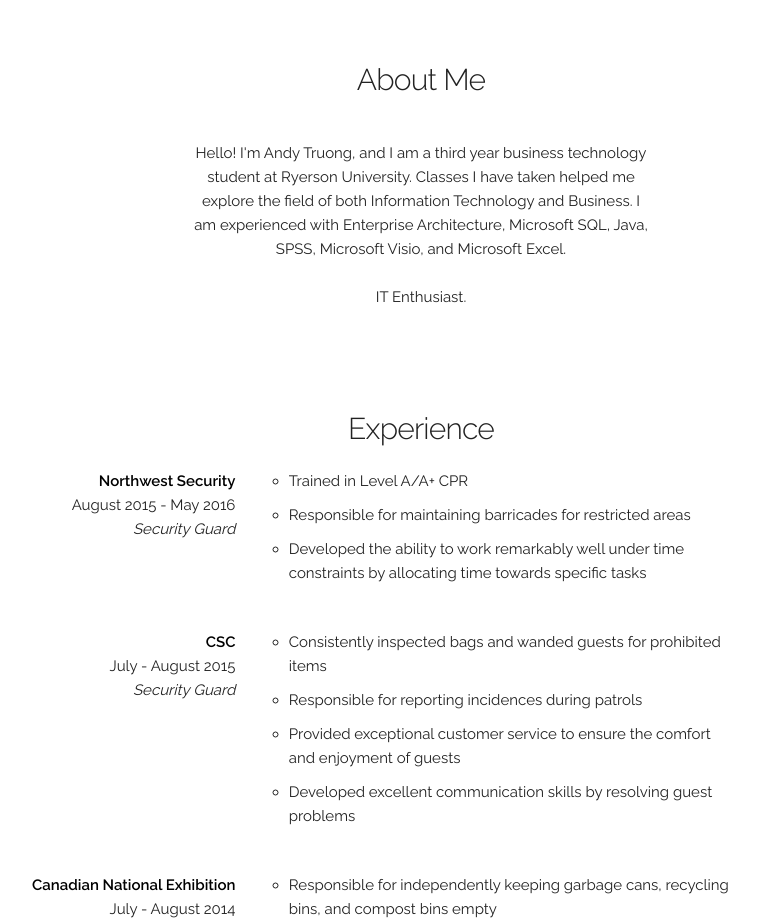
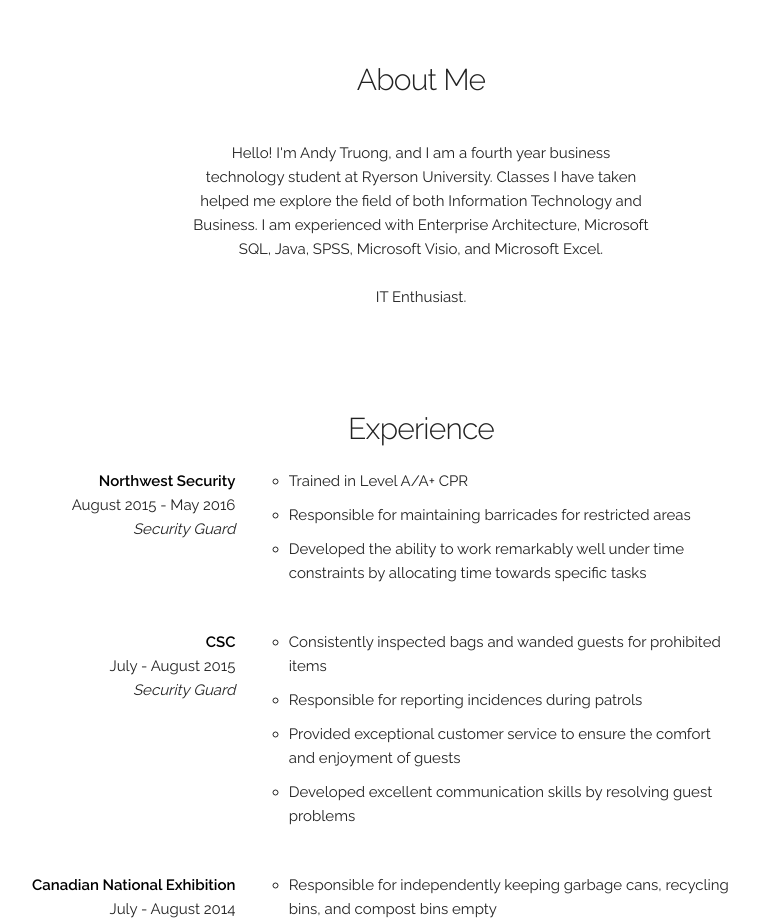
Before and after one commit to ndtrng/lorem, a plain HTML site: page index.html in a window 1280 px wide. Shown: the part 820-1741 px from the top of the page, without its empty margins (219-978 px from the left). Drawn offline with nearby package versions, Linux system fonts and the light colour scheme; some packages are replaced by stand-ins of ours; a script that the page names is missing.

Commit message:
Update index.html

```diff
--- a/index.html
+++ b/index.html
@@ -51,7 +51,7 @@
       <h4> About Me </h4>
       <div class="offset-by-three columns six">
           <p class="centered" >
-          Hello! I'm Andy Truong, and I am a third year business technology student
+          Hello! I'm Andy Truong, and I am a fourth year business technology student
 		  at Ryerson University. Classes I have taken helped me explore the field of both
 		  Information Technology and Business. I am experienced with
 		  Enterprise Architecture, Microsoft SQL, Java, SPSS, Microsoft Visio, and Microsoft Excel.</br></br> IT Enthusiast.
```
